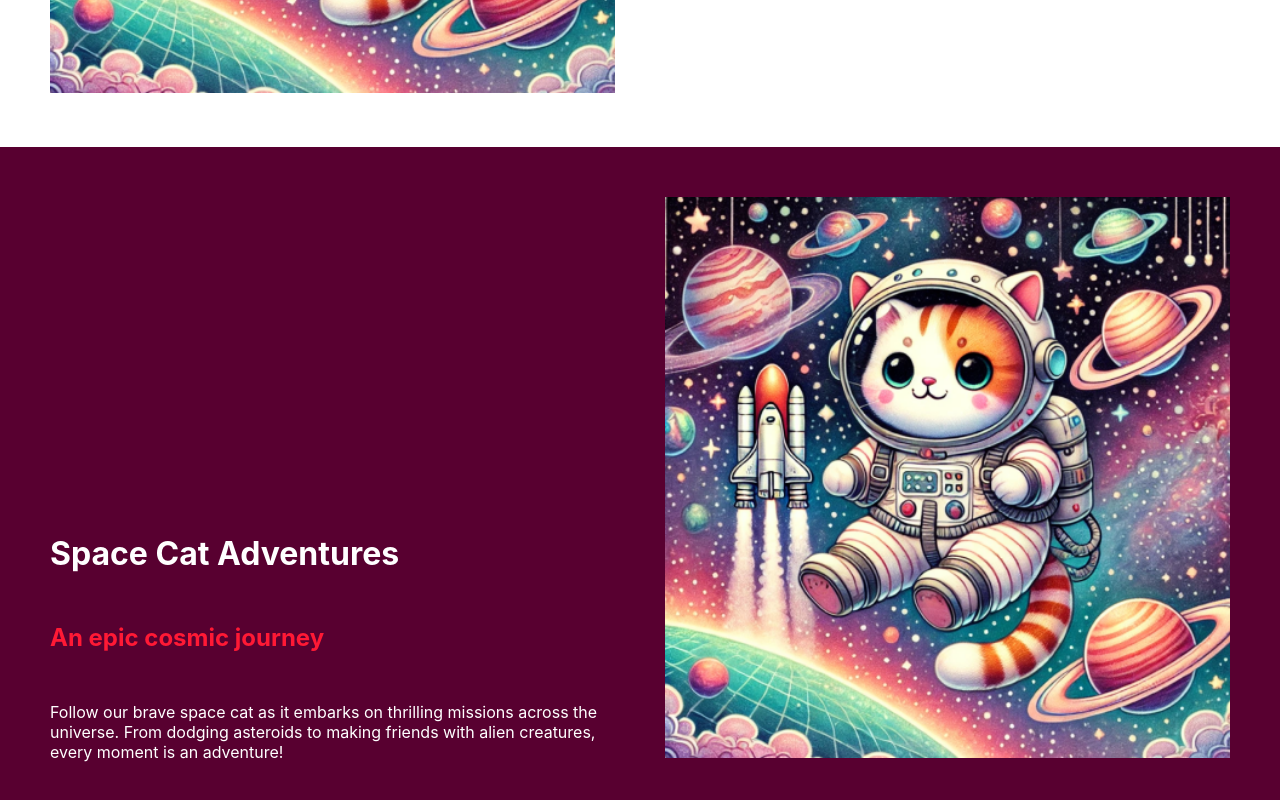
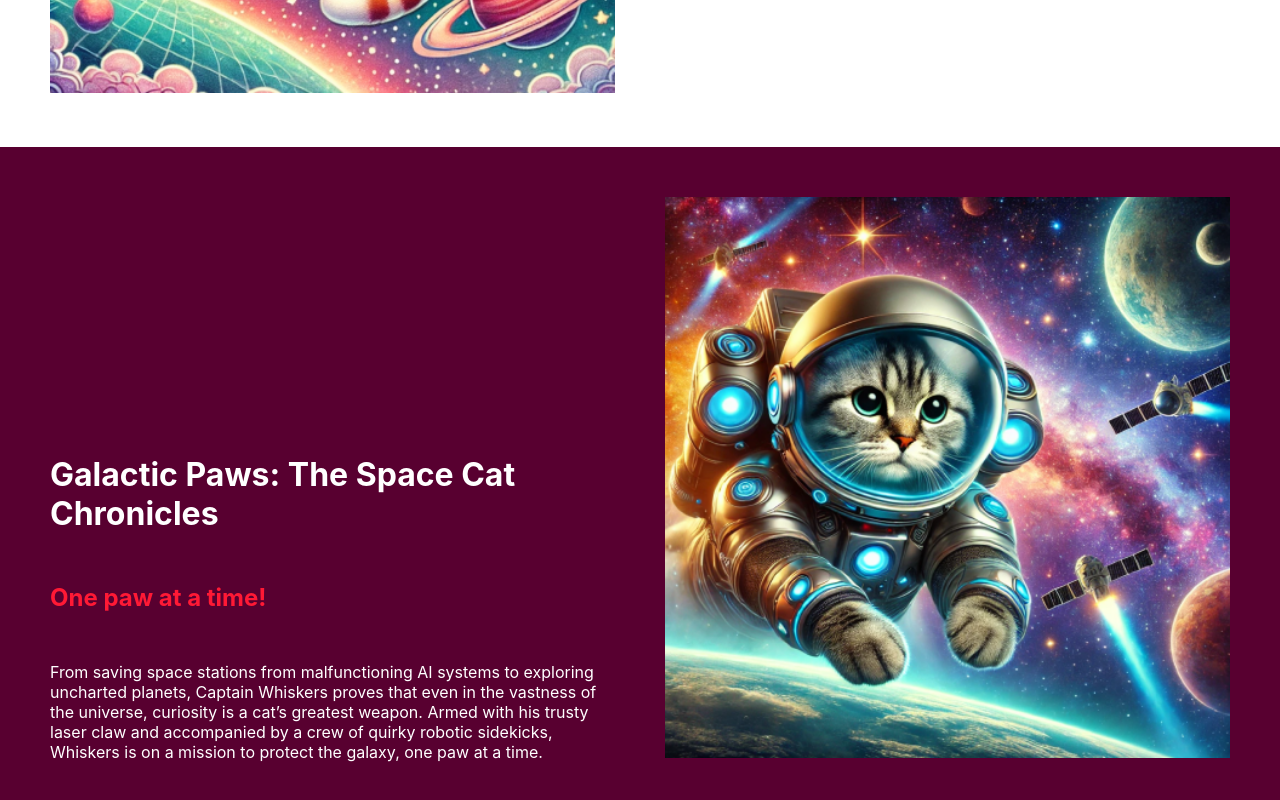
Before and after one commit to andersdamsgaard95/reactAssignment, a React (Create React App) app: page / in a window 1280 px wide. Shown: the part 1849-2649 px from the top of the page. Built offline with nearby package versions, Linux system fonts and the light colour scheme.

Commit message:
2nd commit

```diff
--- a/src/index.js
+++ b/src/index.js
@@ -14,7 +14,7 @@ root.render(
 
     <App content={content.layout1} flipped={false} textPosition={'top'} />
 
-    <App content={content.layout1} flipped={true} textPosition={'bottom'} backgroundColor={true} />
+    <App content={content.layout2} flipped={true} textPosition={'bottom'} backgroundColor={true} />
 
   </React.StrictMode>
 );
```
